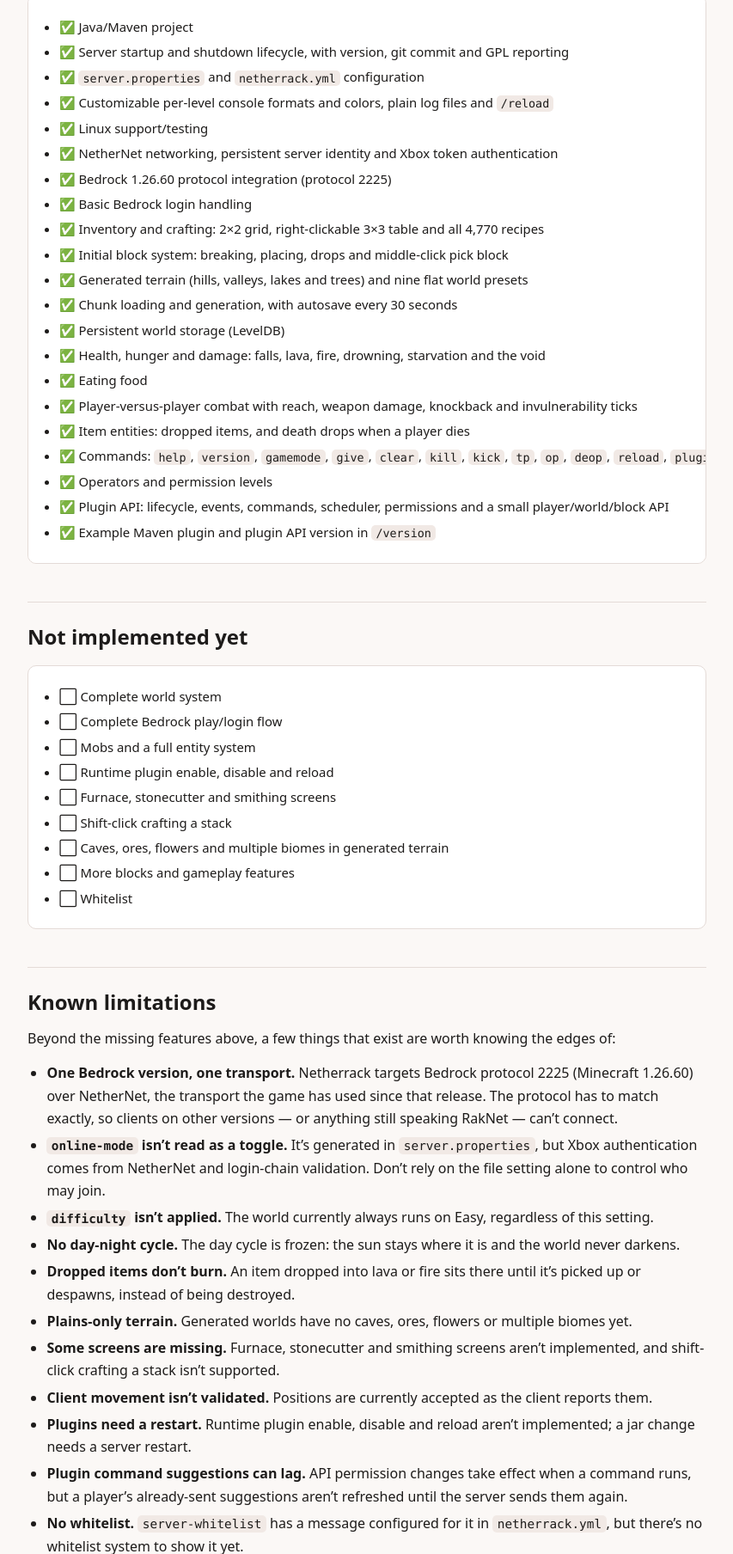
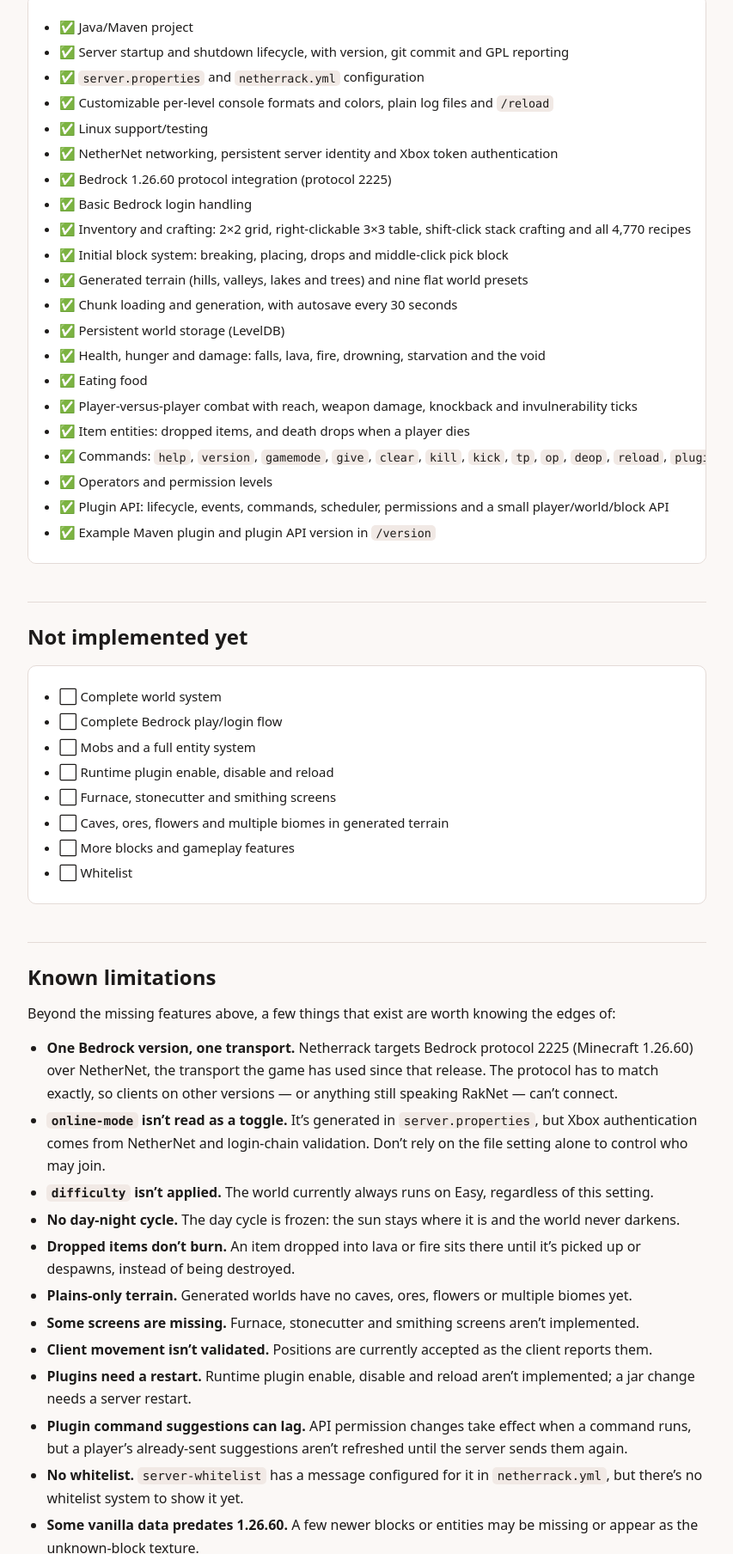
Before and after one commit to NetherrackOSS/netherrackoss.github.io, a plain HTML site: page status.html in a window 1280 px wide. Shown: the part 485-2293 px from the top of the page at 86% size, without its empty margins (78-931 px from the left). Drawn offline with Linux system fonts and the light colour scheme.

Commit message:
Document shift-click crafting

```diff
--- a/status.html
+++ b/status.html
@@ -41,7 +41,7 @@
 <li>✅ NetherNet networking, persistent server identity and Xbox token authentication</li>
 <li>✅ Bedrock 1.26.60 protocol integration (protocol 2225)</li>
 <li>✅ Basic Bedrock login handling</li>
-<li>✅ Inventory and crafting: 2&times;2 grid, right-clickable 3&times;3 table and all 4,770 recipes</li>
+<li>✅ Inventory and crafting: 2&times;2 grid, right-clickable 3&times;3 table, shift-click stack crafting and all 4,770 recipes</li>
 <li>✅ Initial block system: breaking, placing, drops and middle-click pick block</li>
 <li>✅ Generated terrain (hills, valleys, lakes and trees) and nine flat world presets</li>
 <li>✅ Chunk loading and generation, with autosave every 30 seconds</li>
@@ -63,7 +63,6 @@
 <li>⬜ Mobs and a full entity system</li>
 <li>⬜ Runtime plugin enable, disable and reload</li>
 <li>⬜ Furnace, stonecutter and smithing screens</li>
-<li>⬜ Shift-click crafting a stack</li>
 <li>⬜ Caves, ores, flowers and multiple biomes in generated terrain</li>
 <li>⬜ More blocks and gameplay features</li>
 <li>⬜ Whitelist</li>
@@ -78,7 +77,7 @@
   <li><strong>No day-night cycle.</strong> The day cycle is frozen: the sun stays where it is and the world never darkens.</li>
   <li><strong>Dropped items don&rsquo;t burn.</strong> An item dropped into lava or fire sits there until it&rsquo;s picked up or despawns, instead of being destroyed.</li>
   <li><strong>Plains-only terrain.</strong> Generated worlds have no caves, ores, flowers or multiple biomes yet.</li>
-  <li><strong>Some screens are missing.</strong> Furnace, stonecutter and smithing screens aren&rsquo;t implemented, and shift-click crafting a stack isn&rsquo;t supported.</li>
+  <li><strong>Some screens are missing.</strong> Furnace, stonecutter and smithing screens aren&rsquo;t implemented.</li>
   <li><strong>Client movement isn&rsquo;t validated.</strong> Positions are currently accepted as the client reports them.</li>
   <li><strong>Plugins need a restart.</strong> Runtime plugin enable, disable and reload aren&rsquo;t implemented; a jar change needs a server restart.</li>
   <li><strong>Plugin command suggestions can lag.</strong> API permission changes take effect when a command runs, but a player&rsquo;s already-sent suggestions aren&rsquo;t refreshed until the server sends them again.</li>
```
Also changed, not shown: index.html (+1 -1 lines).
